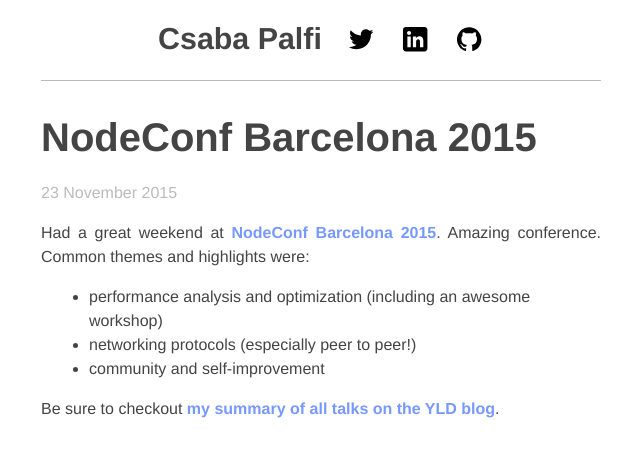
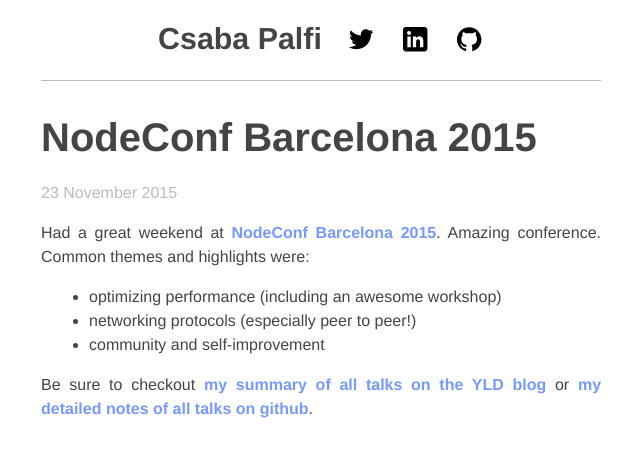
Before and after one commit to dublado/csabapalfi.github.io, a Jekyll site: the page built from _posts/2015-11-23-nodeconf-barcelona-2015.md, in a window 1280 px wide. Shown: the top 457 px of the page, without its empty margins (319-959 px from the left). Built offline with Jekyll 4.4.1, drawn with Linux system fonts in a browser that asks for light colours; Markdown is read by kramdown in place of the engine named in the settings.

Commit message:
update nodeconf bcn post
Signed-off-by: Csaba Palfi <csaba@palfi.me>

```diff
--- a/_posts/2015-11-23-nodeconf-barcelona-2015.md
+++ b/_posts/2015-11-23-nodeconf-barcelona-2015.md
@@ -4,8 +4,8 @@ title: NodeConf Barcelona 2015
 
 Had a great weekend at [NodeConf Barcelona 2015](http://barcelona.nodeconf.com/). Amazing conference. Common themes and highlights were:
 
-  * performance analysis and optimization (including an awesome workshop)
+  * optimizing performance (including an awesome workshop)
   * networking protocols (especially peer to peer!)
   * community and self-improvement
 
-Be sure to checkout [my summary of all talks on the YLD blog](http://blog.yld.io/2015/11/23/nodeconf-barcelona-2015/).
+Be sure to checkout [my summary of all talks on the YLD blog](http://blog.yld.io/2015/11/23/nodeconf-barcelona-2015/) or [my detailed notes of all talks on github](https://github.com/csabapalfi/nodeconf-bcn-2015/blob/master/raw_notes.md).
```
